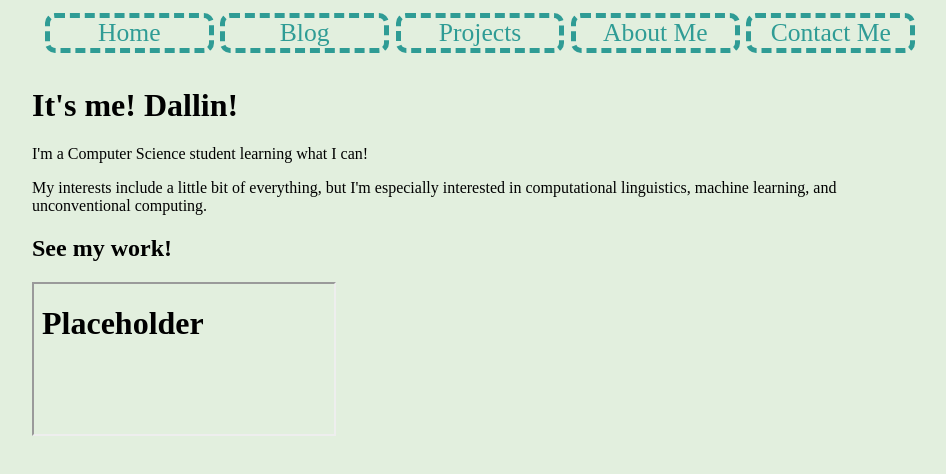
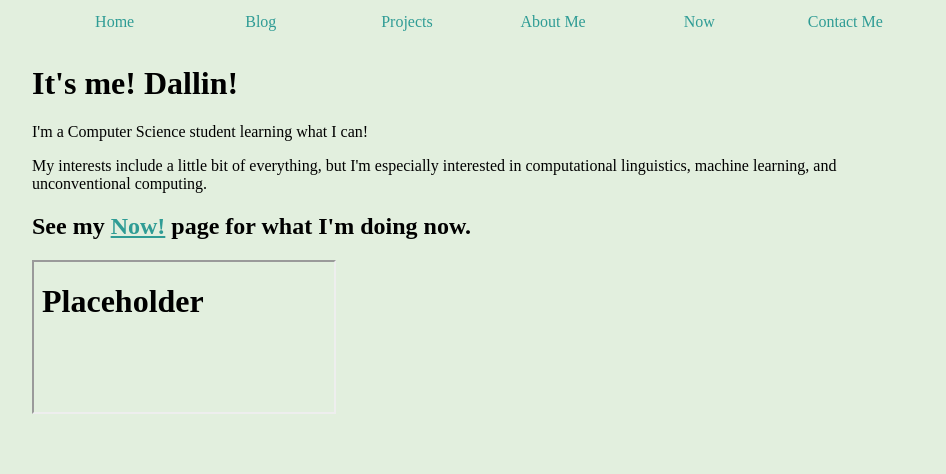
Before and after one commit to DSprague12/personal-website-dallin, a plain HTML site: page index.html in a window 1280 px wide. Shown: the whole page, without its empty margins (160-1106 px from the left). Drawn offline with Linux system fonts and the light colour scheme; a web font is replaced by a local one.

Commit message:
Added now page and changed home a little

```diff
--- a/index.html
+++ b/index.html
@@ -13,6 +13,7 @@
             <a class = "title-link" href = "blog.html">Blog</a>
             <a class = "title-link" href = "projects.html">Projects</a>
             <a class = "title-link" href = "aboutme.html">About Me</a>
+            <a class = "title-link" href = "now.html">Now</a>
             <a class = "title-link" href = "contactme.html">Contact Me</a>
         </header>
 
@@ -20,7 +21,7 @@
             <h1>It's me! Dallin!</h1>
             <p>I'm a Computer Science student learning what I can!</p>
             <p>My interests include a little bit of everything, but I'm especially interested in computational linguistics, machine learning, and unconventional computing.</p>
-            <h2>See my work!</h2>
+            <h2>See my <a href = "now.html">Now!</a> page for what I'm doing now.</h2>
             <div id="projectGrid">
                 <iframe src="placeholderPage.html"></iframe>
             </div>
--- a/style.css
+++ b/style.css
@@ -14,9 +14,13 @@ body{
     font-family: "Comic Relief";
 }
 
+main a{
+    color: var(--primary);
+}
+
 header{
     display:grid;
-    grid-template-columns: 1fr 1fr 1fr 1fr 1fr;
+    grid-template-columns: 1fr 1fr 1fr 1fr 1fr 1fr;
     padding:1vw;
     gap:0.5vw
 }
@@ -29,16 +33,14 @@ header{
 .title-link{
     text-decoration: none;
     color: var(--primary);
-    border:#2f9c95 dashed 5px;
-    border-radius: 10px;
     display: flex;
     align-items: center;
     text-align: center;
     justify-content: center;
-    font-size: 2vw;
+    font-size: 1rem;
 }
 .title-link:hover{
-    background-color: var(--accent1);
+    color: var(--accent1);
 }
 
 #projectGrid{
```
Also changed, not shown: now.html (added, +11 -0 lines).
